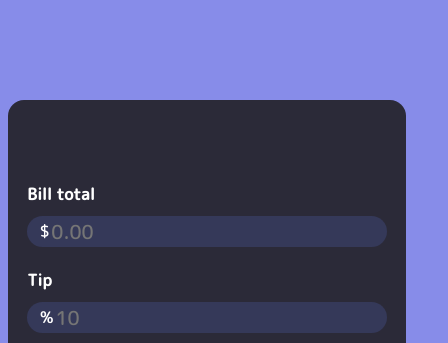
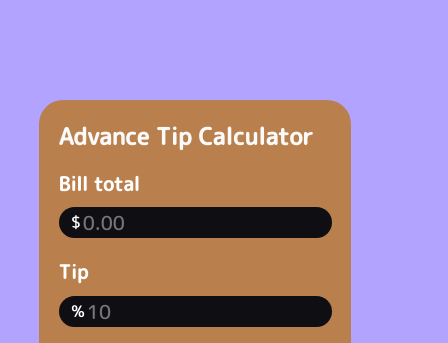
Before and after one commit to 231AG/tip-calculator, a plain HTML site: page index.html in a window 390 px wide. Shown: the top 343 px of the page, 448 px wide, since content can reach past the window. Drawn offline with Linux system fonts and the light colour scheme.

Commit message:
Media queries update

```diff
--- a/index.html
+++ b/index.html
@@ -16,6 +16,7 @@
   <body>
     <div class="wrapper">
       <div class="container" id="topContainer">
+        <h1>Advance Tip Calculator</h1>
         <div class="title">Bill total</div>
         <div class="inputContainer">
           <span>$</span>
@@ -41,7 +42,7 @@
       </div>
       <div class="container" id="bottom">
         <div class="splitContainer">
-          <div class="title">People</div>
+          <div class="title" id="people">People</div>
           <div class="controls">
             <span class="buttonContainer">
               <button class="splitButton" onclick="increasePeople()">
--- a/style.css
+++ b/style.css
@@ -4,25 +4,28 @@
   }
 
   body {
-    background: #878ce9;
+    background: #B2A3FF;
   }
 
   .wrapper {
     height: 525px;
     width: 360px;
     color: white;
-    background: #2b2a38;
-    border-radius: 1rem;
+    background: #bb875a;
+    border-radius: 1.5rem;
     padding: 1.2rem;
     margin: 100px auto;
   }
 
   #topContainer {
-    margin-top: 4rem;
+    margin-top: -1rem;
+  }
+  #topContainer > h1 {
+    color: #fafafa;
   }
 
   .container {
-    margin-top: 1.4rem;
+    margin-top: 1.2rem;
   }
 
   .title {
@@ -31,7 +34,7 @@
   }
 
   .inputContainer {
-    background: #353959;
+    background: #0f0f13;
     border-radius: 1.4rem;
     padding: 0 0.8rem;
     display: flex;
@@ -75,6 +78,10 @@
 
   .buttonText {
     color: #353959 !important;
+
+  }
+  .buttonText:hover {
+    cursor: pointer;
   }
 
   .splitAmount {
@@ -96,3 +103,42 @@
   .total {
     font-size: 2rem;
   }
+  /* Media queries for phones*/
+  @media only screen and (max-width: 480px) {
+    .wrapper {
+        height: 60vh;
+        width: 70vw;
+        color: white;
+        background: #b97f4c;
+        border-radius: 1.5rem;
+        padding: 1.2rem;
+        margin: 100px auto;
+      }
+      #topContainer > h1 {
+        color: #fafafa;
+        font-size: 6dvw;
+      }
+
+  }
+
+  @media only screen and (max-width: 768px) {
+    .wrapper {
+        height: 60vh;
+        width: 70vw;
+        color: white;
+        background: #b97f4c;
+        border-radius: 1.5rem;
+        padding: 1.2rem;
+        margin: 100px auto;
+      }
+      #topContainer > h1 {
+        color: #fafafa;
+        font-size: 6dvw;
+      }
+      #people {
+        margin-left: 10px;
+      }
+      .title {
+        font-size: 1.2rem;
+      }
+  }
```
